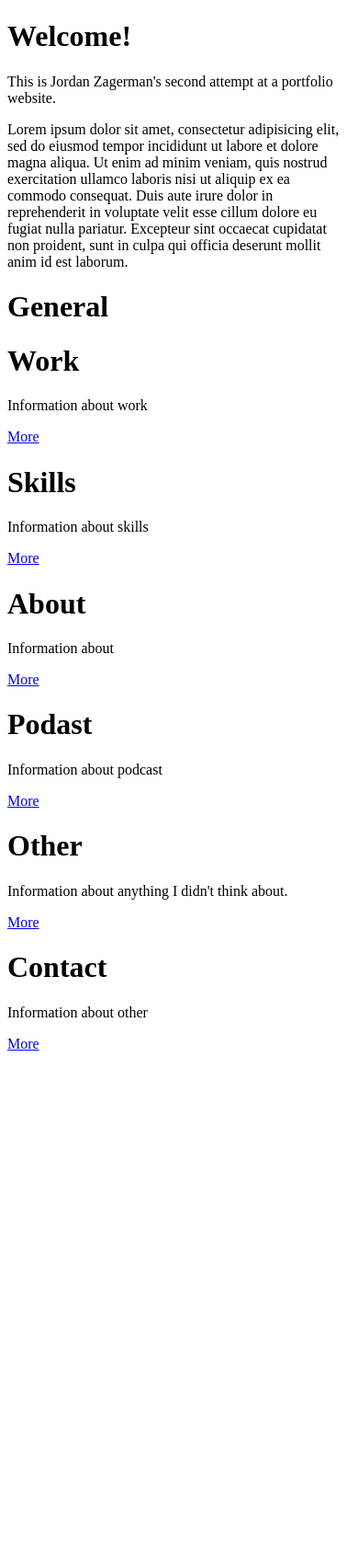
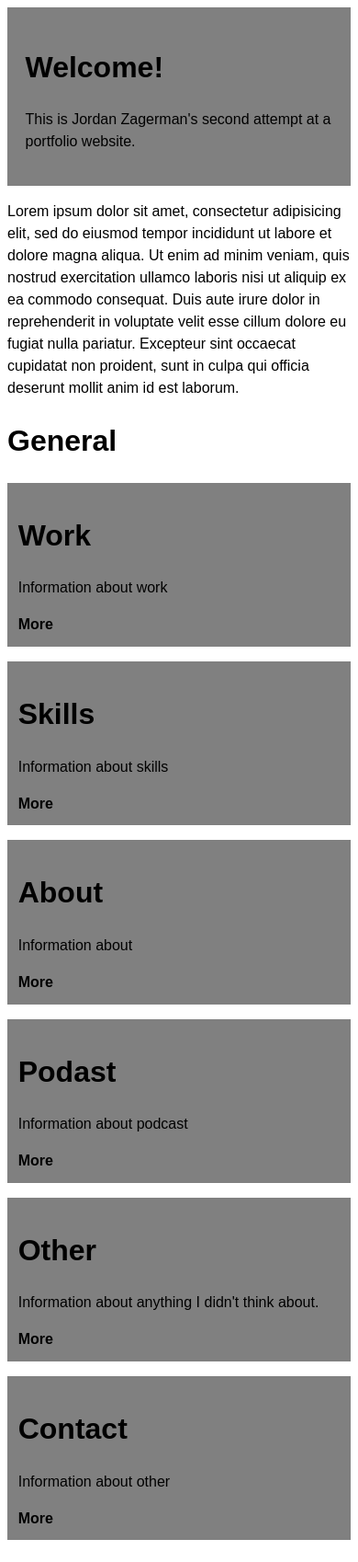
Before and after one commit to JordanZagerman/IDM222, a PHP site: page /flex/index.html in a window 390 px wide. Shown: the whole page at 92% size. Before the commit the page ends 1142 px from the top, so only its background shows below. Run offline with PHP 8.4, Linux system fonts and the light colour scheme.

Commit message:
Added Flex
Need to add more comments
Got started with the mobile version
Stopped to go home get clean water and work on stuff that is due for other classes.

```diff
--- a/portfolio/flex/index.html
+++ b/portfolio/flex/index.html
@@ -4,17 +4,20 @@
 	<meta charset="utf-8">
 	<!-- Establishes Viewport width for the whole screen -->
 	<meta name="viewport" content="width=device-width,initial-scale=1">
+	<link rel="stylesheet" type="text/css" href="../pf-base.css">
+	<link rel="stylesheet" type="text/css" href="./pf-flex.css">
 	<title>Jordan Zagerman's Portfolio</title>
 </head>
 <body>
 	<div class="pf-container">
-		<!-- Sidebar Section -->
+		<!-- Sidebar Section Start-->
 		<div class="pf-sidebar">
 			<h1>Welcome!</h1>
 			<p>This is Jordan Zagerman's second attempt at a portfolio website.</p>
+		</div>
+		<!-- Sidebar End -->
 
-		</div>
-		<!-- Main Content Section -->
+		<!-- Main Content Section Start-->
 		<div class="pf-content">
 			<p>Lorem ipsum dolor sit amet, consectetur adipisicing elit, sed do eiusmod
 			tempor incididunt ut labore et dolore magna aliqua. Ut enim ad minim veniam,
@@ -33,42 +36,54 @@
 					<p>Information about work</p>
 					<a href="#">More</a>
 				</div>
+				<!-- Work End -->
+
 				<!-- Skills Section -->
 				<div class="pf-grid-item">
 					<h1>Skills</h1>
 					<p>Information about skills</p>
 					<a href="#">More</a>
 				</div>
+				<!-- Skills End -->
+
 				<!-- About Section -->
 				<div class="pf-grid-item">
 					<h1>About</h1>
 					<p>Information about</p>
 					<a href="#">More</a>
 				</div>
+				<!-- About End -->
+
 				<!-- Podcast Section -->
 				<div class="pf-grid-item">
 					<h1>Podast</h1>
 					<p>Information about podcast</p>
 					<a href="#">More</a>
 				</div>
+				<!-- Podcast End -->
+
 				<!-- Other Section -->
 				<div class="pf-grid-item">
 					<h1>Other</h1>
 					<p>Information about anything I didn't think about.</p>
 					<a href="#">More</a>
 				</div>
+				<!-- Other Section End -->
+
 				<!-- Contact Section -->
 				<div class="pf-grid-item">
 					<h1>Contact</h1>
 					<p>Information about other</p>
 					<a href="#">More</a>
 				</div>
-				<div class="pf-grid-item">
+				<!-- Contact End -->
 
-				</div>
 			</div>
+			<!-- Grid Section End -->
 		</div>
+		<!-- Main Content End -->
 	</div>
+	<!-- Container End -->
 
 </body>
 </html>
--- a/portfolio/flex/pf-flex.css
+++ b/portfolio/flex/pf-flex.css
@@ -0,0 +1,16 @@
+.pf-container {
+	display: flex;
+}
+
+.pf-grid-item {
+	margin-bottom: 1rem;
+}
+
+/* Small Screens */
+@media only screen and (max-width: 900px) {
+	.pf-container {
+		/* Top to bottom */
+		flex-direction: column;
+
+	}
+}
--- a/portfolio/pf-base.css
+++ b/portfolio/pf-base.css
@@ -1,3 +1,40 @@
 html {
-	box-sizing:
+	/* Constrains box to whatever value I initially set */
+	box-sizing: border-box;
 }
+
+*,
+*:before,
+*:after {
+	box-sizing: inherit;
+}
+
+body {
+	font-size: 100%;
+	line-height: 1.5;
+	font-family: sans-serif;
+}
+
+a {
+	color: inherit;
+	font-weight: bold;
+	text-decoration: none;
+}
+
+.pf-sidebar {
+	/*Test Color*/
+	background-color: gray;
+	/* Viewport width*/
+	padding: 5vw;
+}
+
+.pf-grid {
+	background-color:
+}
+
+.pf-grid-item {
+	/* Viewport width*/
+	padding: 3vw;
+	/*text color*/
+	background-color: gray;
+}
```
Also changed, not shown: 2 other files.
